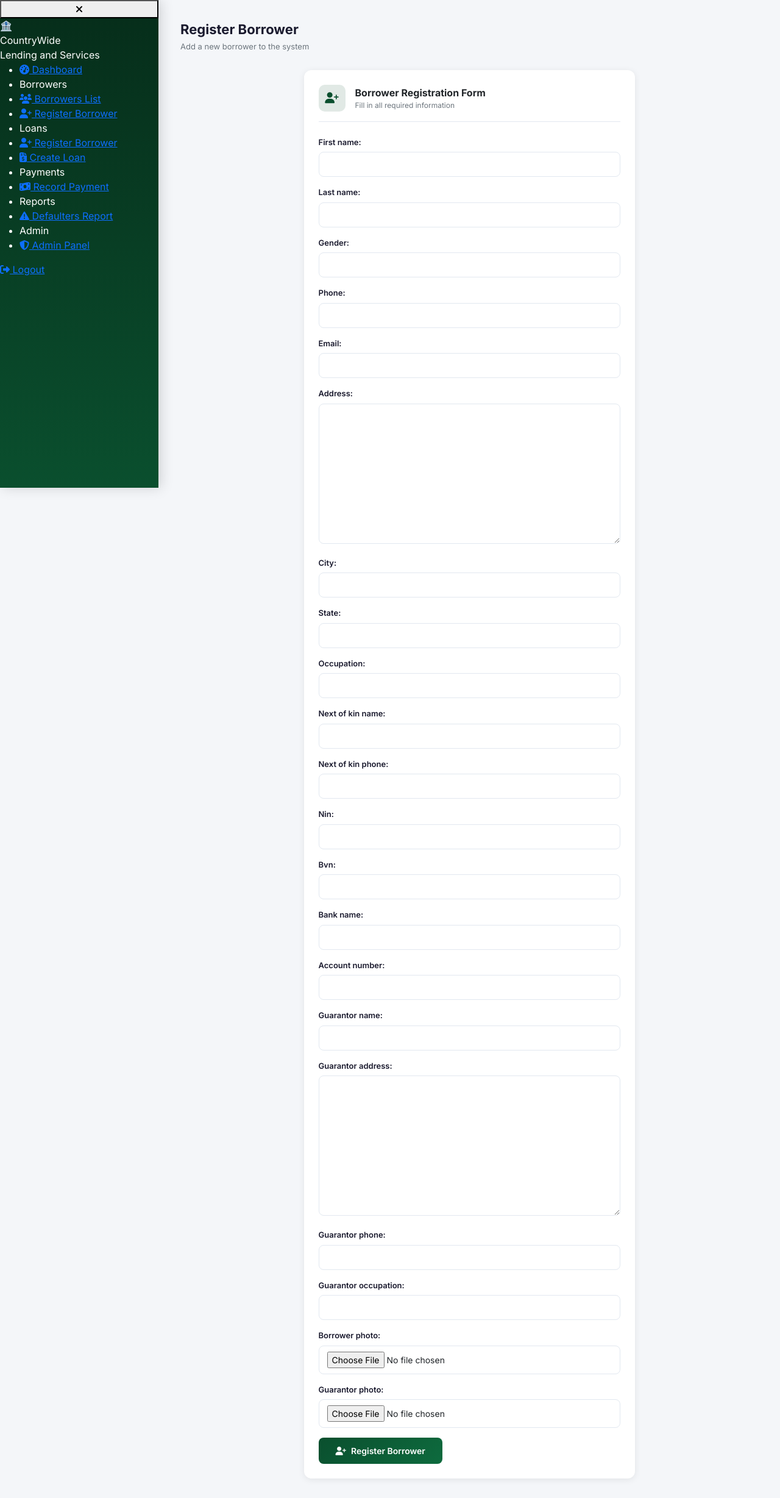
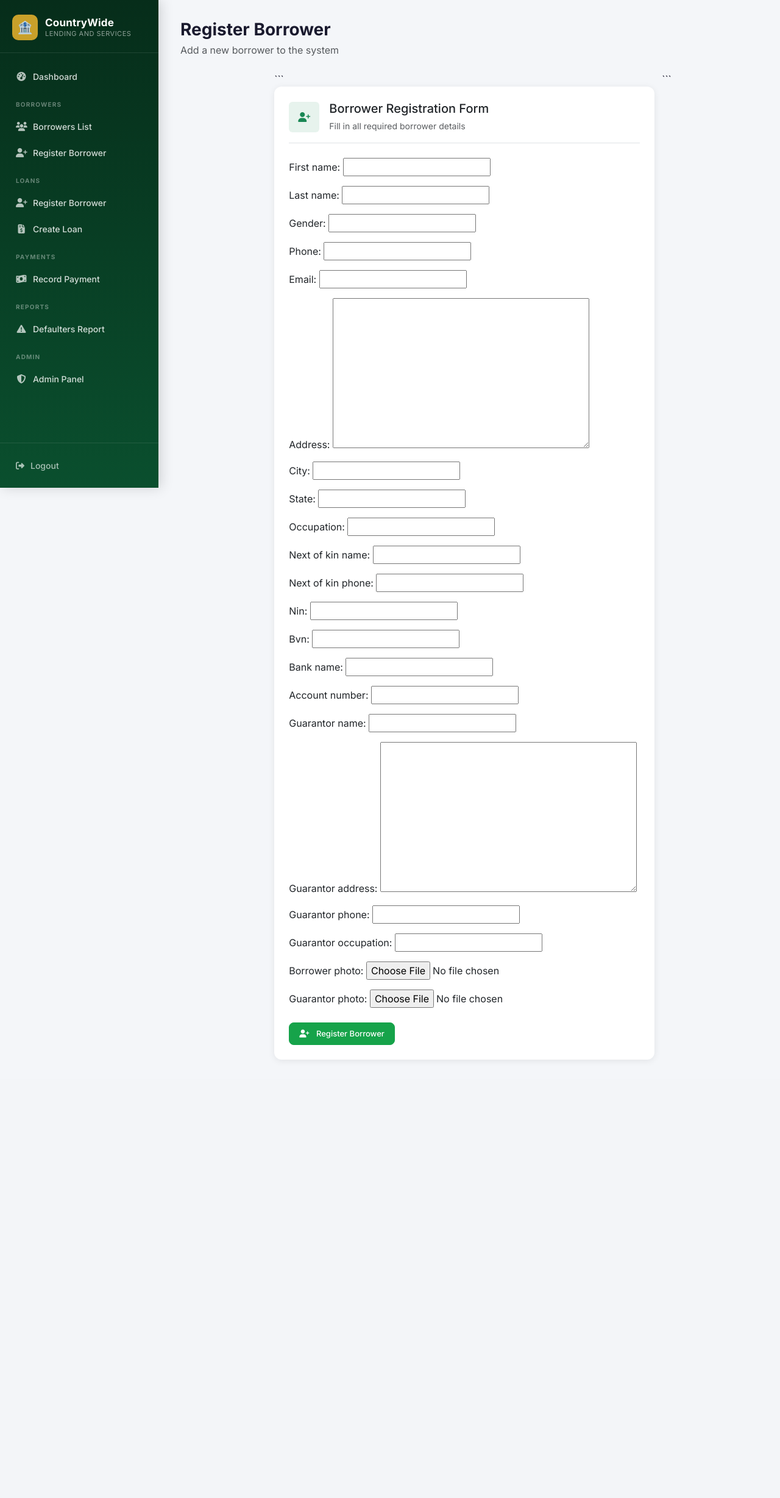
Before and after one commit to bobbosco77/countrywide-lending, a Django app: page /register/ in a window 1280 px wide. Shown: the whole page at 61% size. After the commit the page ends 1714 px from the top, so only its background shows below. Run offline with Django 5.2, Linux system fonts and the light colour scheme; a user stored in the database is signed in.

Commit message:
extend register.html to base.html

````diff
--- a/borrowers/templates/register.html
+++ b/borrowers/templates/register.html
@@ -1,179 +1,60 @@
-<!DOCTYPE html>
-<html lang="en">
-<head>
-    <meta charset="UTF-8">
-    <meta name="viewport" content="width=device-width, initial-scale=1.0">
-    <title>Register Borrower — CountryWide Lending and Services</title>
-    <link href="https://cdn.jsdelivr.net/npm/bootstrap@5.3.3/dist/css/bootstrap.min.css" rel="stylesheet">
-    <link href="https://cdnjs.cloudflare.com/ajax/libs/font-awesome/6.5.0/css/all.min.css" rel="stylesheet">
-    <link href="https://fonts.googleapis.com/css2?family=Inter:wght@300;400;500;600;700&display=swap" rel="stylesheet">
+{% extends 'borrowers/base.html' %}
 
-    <style>
-        :root {
-            --primary:       #0a4f2e;
-            --primary-light: #0e6b3e;
-            --accent:        #c9a02a;
-            --bg:            #f4f6f9;
-            --border:        #e2e8f0;
-            --shadow:        0 2px 12px rgba(0,0,0,0.08);
-            --radius:        12px;
-            --radius-sm:     8px;
-            --text:          #1a1a2e;
-            --text-muted:    #6c757d;
-            --sidebar-width: 260px;
-        }
+{% block title %}Register Borrower{% endblock %}
 
-        * { box-sizing: border-box; }
+{% block content %}
 
-        body {
-            margin: 0;
-            font-family: 'Inter', Arial, sans-serif;
-            background: var(--bg);
-            color: var(--text);
-            display: flex;
-        }
-
-        /* Inline sidebar styles (same as base.html) */
-        .sidebar {
-            width: var(--sidebar-width);
-            min-height: 100vh;
-            background: linear-gradient(180deg, #062d1a 0%, var(--primary) 100%);
-            color: white;
-            position: fixed;
-            top: 0; left: 0;
-            display: flex;
-            flex-direction: column;
-            z-index: 100;
-            box-shadow: 4px 0 20px rgba(0,0,0,0.15);
-        }
-
-        .content {
-            flex: 1;
-            margin-left: var(--sidebar-width);
-            padding: 32px 36px;
-            min-height: 100vh;
-        }
-
-        .topbar {
-            display: flex;
-            align-items: center;
-            justify-content: space-between;
-            margin-bottom: 28px;
-        }
-
-        .page-title { font-size: 22px; font-weight: 700; }
-
-        .card {
-            border: none !important;
-            border-radius: var(--radius) !important;
-            box-shadow: var(--shadow) !important;
-            background: #fff !important;
-        }
-
-        .form-label {
-            font-size: 13px;
-            font-weight: 600;
-            color: var(--text);
-            margin-bottom: 6px;
-        }
-
-        /* Style Django's as_p output */
-        p { margin-bottom: 16px; }
-
-        input[type="text"],
-        input[type="email"],
-        input[type="number"],
-        input[type="tel"],
-        input[type="file"],
-        textarea,
-        select {
-            width: 100%;
-            padding: 9px 13px;
-            border: 1.5px solid var(--border);
-            border-radius: var(--radius-sm);
-            font-size: 14px;
-            font-family: 'Inter', Arial, sans-serif;
-            transition: border-color 0.2s, box-shadow 0.2s;
-            outline: none;
-            background: white;
-        }
-
-        input:focus, textarea:focus, select:focus {
-            border-color: var(--primary);
-            box-shadow: 0 0 0 3px rgba(10,79,46,0.1);
-        }
-
-        label {
-            display: block;
-            font-size: 13px;
-            font-weight: 600;
-            color: var(--text);
-            margin-bottom: 6px;
-        }
-
-        .btn-submit {
-            background: linear-gradient(135deg, var(--primary) 0%, var(--primary-light) 100%);
-            color: white;
-            border: none;
-            border-radius: var(--radius-sm);
-            padding: 11px 28px;
-            font-size: 14px;
-            font-weight: 600;
-            cursor: pointer;
-            font-family: 'Inter', Arial, sans-serif;
-            transition: opacity 0.2s;
-        }
-
-        .btn-submit:hover { opacity: 0.9; }
-    </style>
-</head>
-<body>
-
-    {% include 'borrowers/sidebar.html' %}
-
-    <div class="content">
-
-        <div class="topbar">
+<div class="d-flex justify-content-between align-items-center mb-4">
     <div>
-                <div class="page-title">Register Borrower</div>
-                <div style="font-size:13px; color:var(--text-muted); margin-top:2px;">
+        <h3 class="fw-bold mb-1">Register Borrower</h3>
+        <p class="text-muted mb-0">
             Add a new borrower to the system
-                </div>
+        </p>
     </div>
 </div>
 
 <div class="row justify-content-center">
-            <div class="col-lg-7 col-md-9">
-                <div class="card">
+    <div class="col-lg-8">
+
+```
+    <div class="card shadow-sm border-0">
         <div class="card-body p-4">
 
-                        <div class="d-flex align-items-center gap-3 mb-4 pb-3" style="border-bottom:1px solid var(--border);">
-                            <div style="width:44px; height:44px; border-radius:10px; background:rgba(10,79,46,0.12); display:flex; align-items:center; justify-content:center; font-size:18px; color:var(--primary);">
-                                <i class="fa-solid fa-user-plus"></i>
+            <div class="d-flex align-items-center mb-4 pb-3 border-bottom">
+                <div class="me-3">
+                    <div class="rounded bg-success bg-opacity-10 d-flex align-items-center justify-content-center"
+                         style="width:50px;height:50px;">
+                        <i class="fa-solid fa-user-plus text-success"></i>
                     </div>
+                </div>
+
                 <div>
-                                <div style="font-weight:700; font-size:16px;">Borrower Registration Form</div>
-                                <div style="font-size:12px; color:var(--text-muted);">Fill in all required information</div>
+                    <h5 class="mb-1">Borrower Registration Form</h5>
+                    <small class="text-muted">
+                        Fill in all required borrower details
+                    </small>
                 </div>
             </div>
 
             <form method="POST" enctype="multipart/form-data">
                 {% csrf_token %}
+
                 {{ form.as_p }}
-                            <div class="mt-3">
-                                <button type="submit" class="btn-submit">
-                                    <i class="fa-solid fa-user-plus me-2"></i>Register Borrower
+
+                <div class="mt-4">
+                    <button type="submit" class="btn btn-success">
+                        <i class="fa-solid fa-user-plus me-2"></i>
+                        Register Borrower
                     </button>
                 </div>
             </form>
 
         </div>
     </div>
+
 </div>
-        </div>
+```
 
 </div>
 
-    <script src="https://cdn.jsdelivr.net/npm/bootstrap@5.3.3/dist/js/bootstrap.bundle.min.js"></script>
-</body>
-</html>
+{% endblock %}
````
Lines whose indentation alone changed are shown as unchanged.
